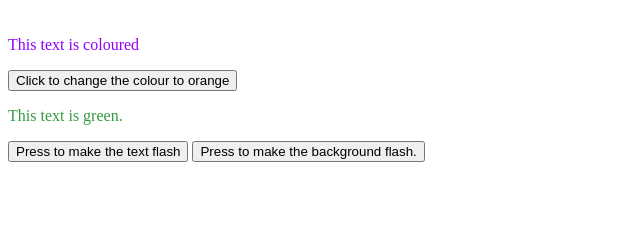
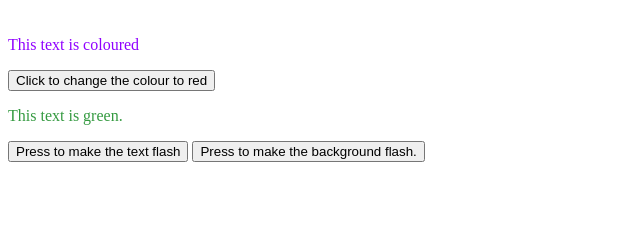
Before and after one commit to DC-Coder-2008/Dans-website, a plain HTML site: page dan_javascript_testing.htm in a window 1280 px wide. Shown: the part 1026-1266 px from the top of the page, 0-640 px from the left. Drawn offline with Linux system fonts and the light colour scheme.

Commit message:
Text colour change button will now change to red.

```diff
--- a/dan_javascript_testing.htm
+++ b/dan_javascript_testing.htm
@@ -79,7 +79,7 @@
 
 		<div id="randomColourChange">
 			<p id="changeableColour" style="color: #9000FF">This text is coloured</p>
-			<button onclick='colourChange("#FF5500",["changeableColour"]), Show(["randomColourButton"])'>Click to change the colour to orange</button>
+			<button onclick='colourChange("#FF0000",["changeableColour"]), Show(["randomColourButton"])'>Click to change the colour to red</button>
 
 			<button id= "randomColourButton" onclick='randomColourChange(["changeableColour"])'>Click to change the colour to something random.</button>
 
```
